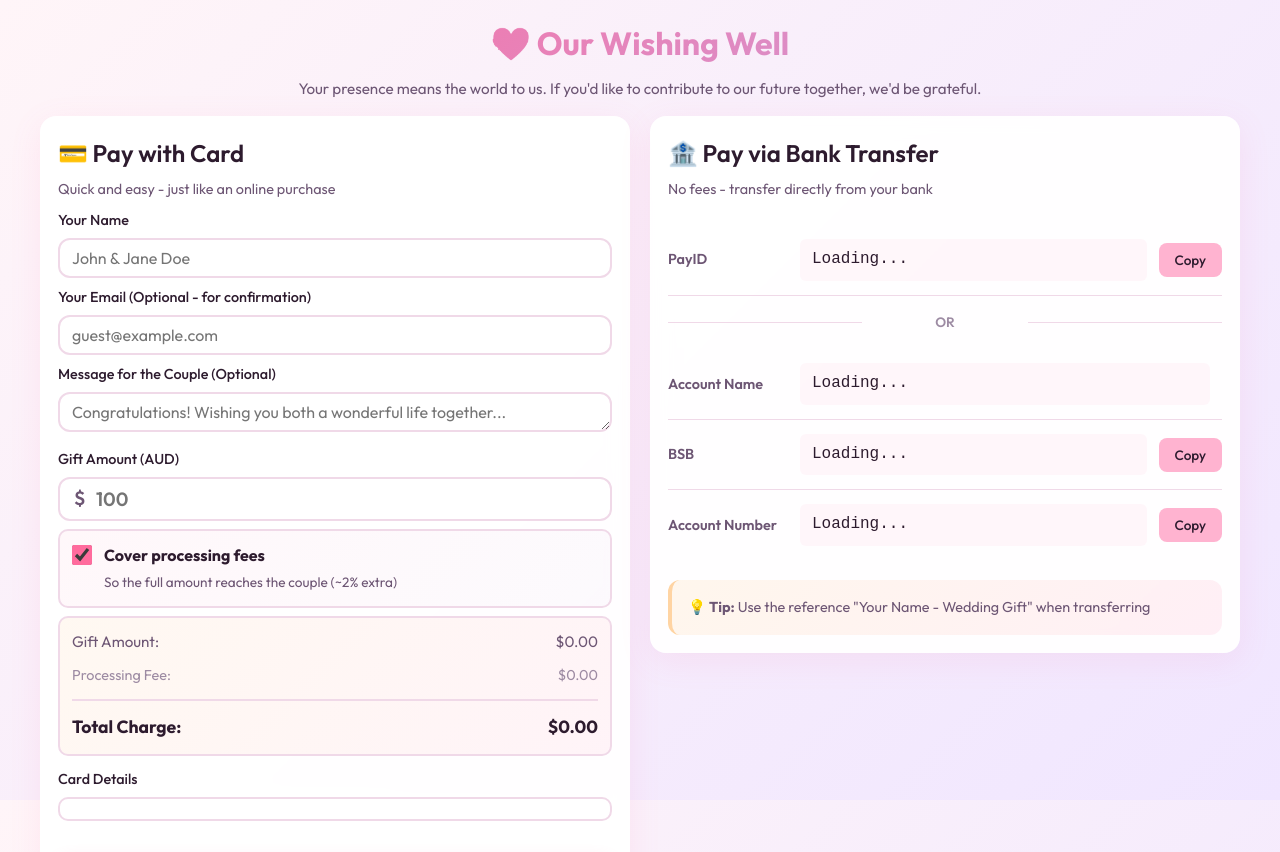
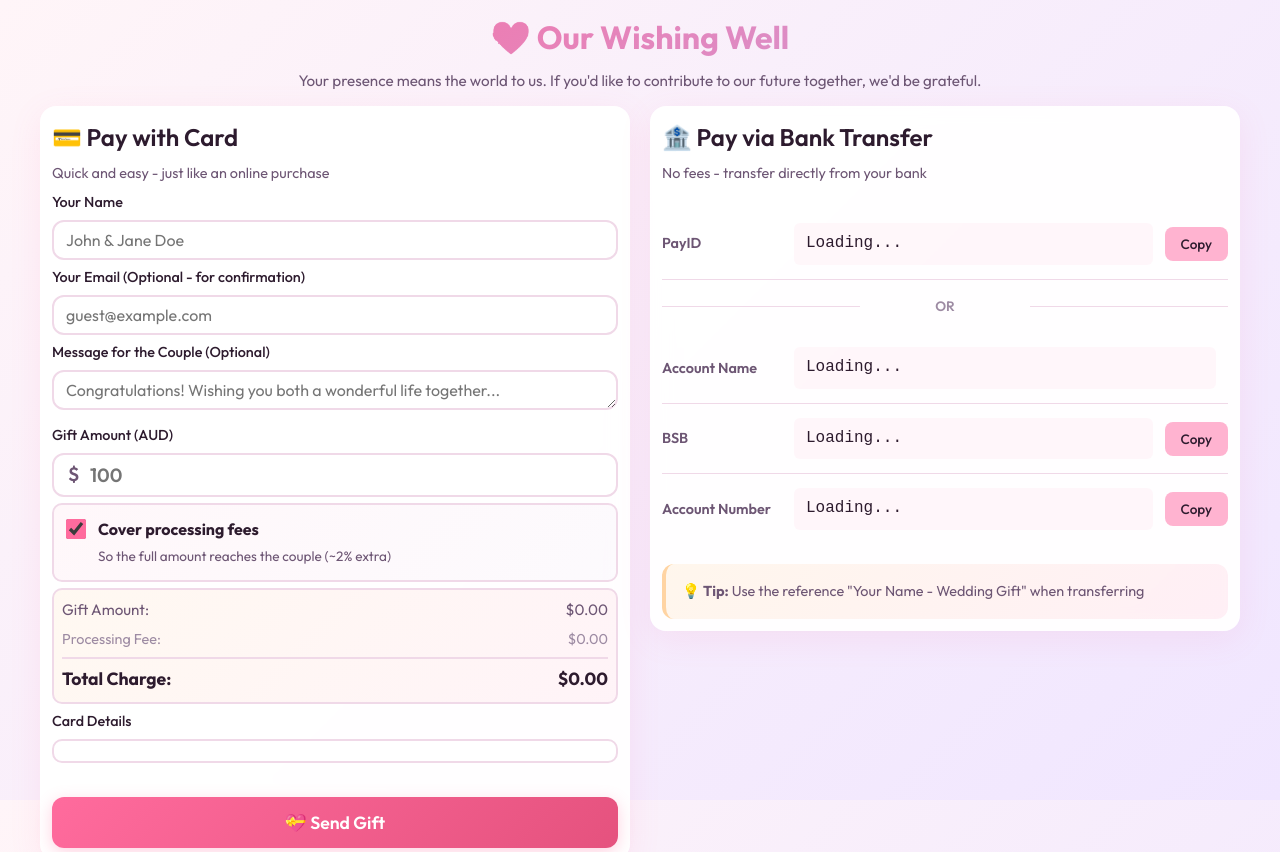
Before and after one commit to GlasDav/WishingWell, a website: page public/index.html in a window 1280 px wide. Shown: the top 852 px of the page. Drawn offline with Linux system fonts and the light colour scheme; a script that the page names is missing.

Commit message:
Further compress layout spacing for better fit

```diff
--- a/public/styles.css
+++ b/public/styles.css
@@ -39,10 +39,10 @@ body {
   background: linear-gradient(135deg, var(--bg-gradient-start) 0%, var(--bg-gradient-end) 100%);
   background-attachment: fixed;
   color: var(--text-primary);
-  padding: 10px;
+  padding: 6px;
   line-height: 1.6;
   min-height: 100vh;
-  padding: 10px;
+  padding: 6px;
 }
 
 .container {
@@ -53,8 +53,8 @@ body {
 /* Hero Section */
 .hero {
   text-align: center;
-  margin-bottom: 8px;
-  padding: 8px 20px 6px;
+  margin-bottom: 6px;
+  padding: 6px 20px 6px;
 }
 
 .hero h1 {
@@ -64,7 +64,7 @@ body {
   -webkit-background-clip: text;
   -webkit-text-fill-color: transparent;
   background-clip: text;
-  margin-bottom: 8px;
+  margin-bottom: 6px;
   animation: fadeInDown 0.6s ease-out;
 }
 
@@ -82,7 +82,7 @@ body {
   display: grid;
   grid-template-columns: 1fr 1fr;
   gap: 20px;
-  margin-bottom: 10px;
+  margin-bottom: 6px;
 }
 
 @media (max-width: 968px) {
@@ -100,7 +100,7 @@ body {
   background: var(--card-bg);
   backdrop-filter: blur(10px);
   border-radius: 16px;
-  padding: 18px;
+  padding: 12px;
   box-shadow: var(--card-shadow);
   transition: var(--transition);
   animation: fadeIn 0.6s ease-out;
@@ -120,13 +120,13 @@ body {
 
 .section-description {
   color: var(--text-secondary);
-  margin-bottom: 8px;
+  margin-bottom: 6px;
   font-size: 0.9rem;
 }
 
 /* Form Styling */
 .form-group {
-  margin-bottom: 8px;
+  margin-bottom: 6px;
 }
 
 label {
@@ -163,7 +163,7 @@ textarea:focus {
 
 textarea {
   resize: vertical;
-  min-height: 40px;
+  min-height: 20px;
 }
 
 /* Amount Input */
@@ -232,16 +232,16 @@ input[type="checkbox"] {
 /* Amount Summary */
 .amount-summary {
   background: linear-gradient(135deg, rgba(255, 212, 163, 0.15) 0%, rgba(255, 179, 208, 0.15) 100%);
-  padding: 12px;
+  padding: 8px;
   border-radius: 10px;
-  margin-bottom: 12px;
+  margin-bottom: 6px;
   border: 2px solid var(--border-color);
 }
 
 .summary-row {
   display: flex;
   justify-content: space-between;
-  margin-bottom: 10px;
+  margin-bottom: 6px;
   font-size: 0.95rem;
   color: var(--text-secondary);
 }
@@ -256,8 +256,8 @@ input[type="checkbox"] {
 }
 
 .total-row {
-  margin-top: 12px;
-  padding-top: 12px;
+  margin-top: 6px;
+  padding-top: 6px;
   border-top: 2px solid var(--border-color);
   font-size: 1.1rem;
   color: var(--text-primary);
```
